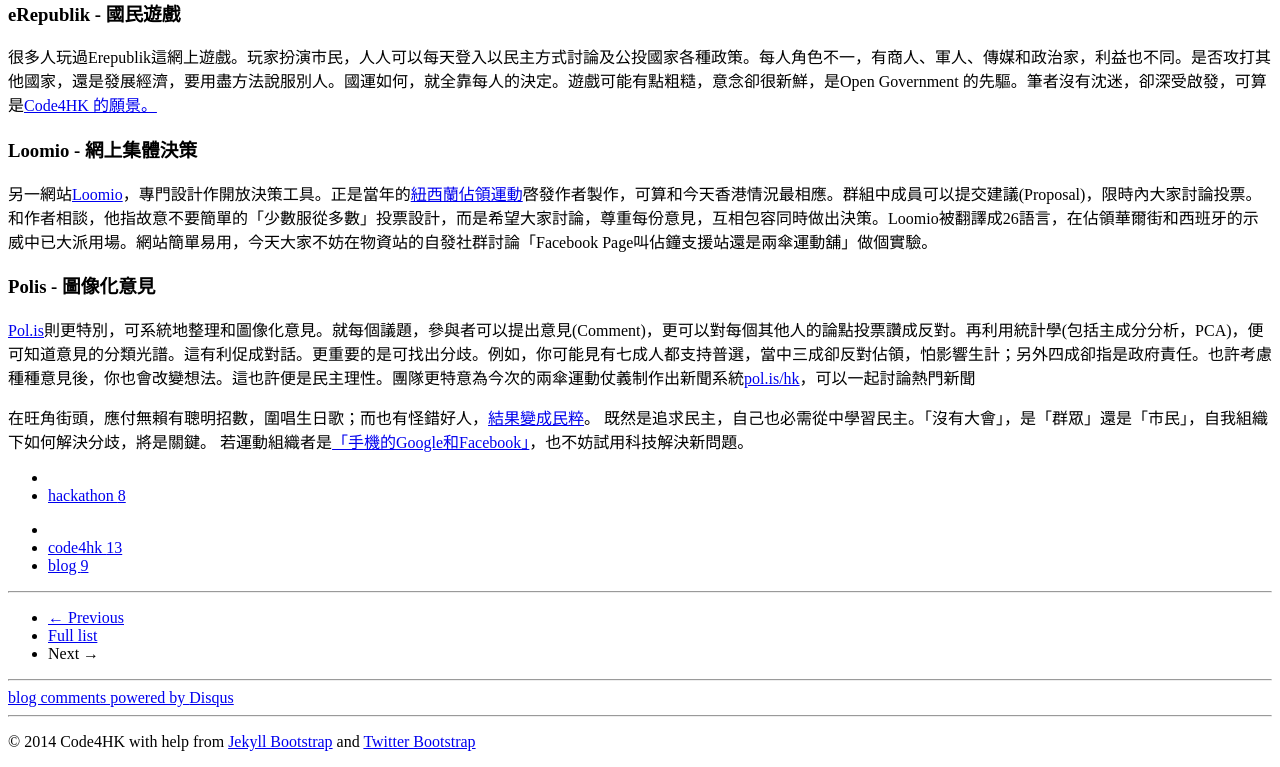
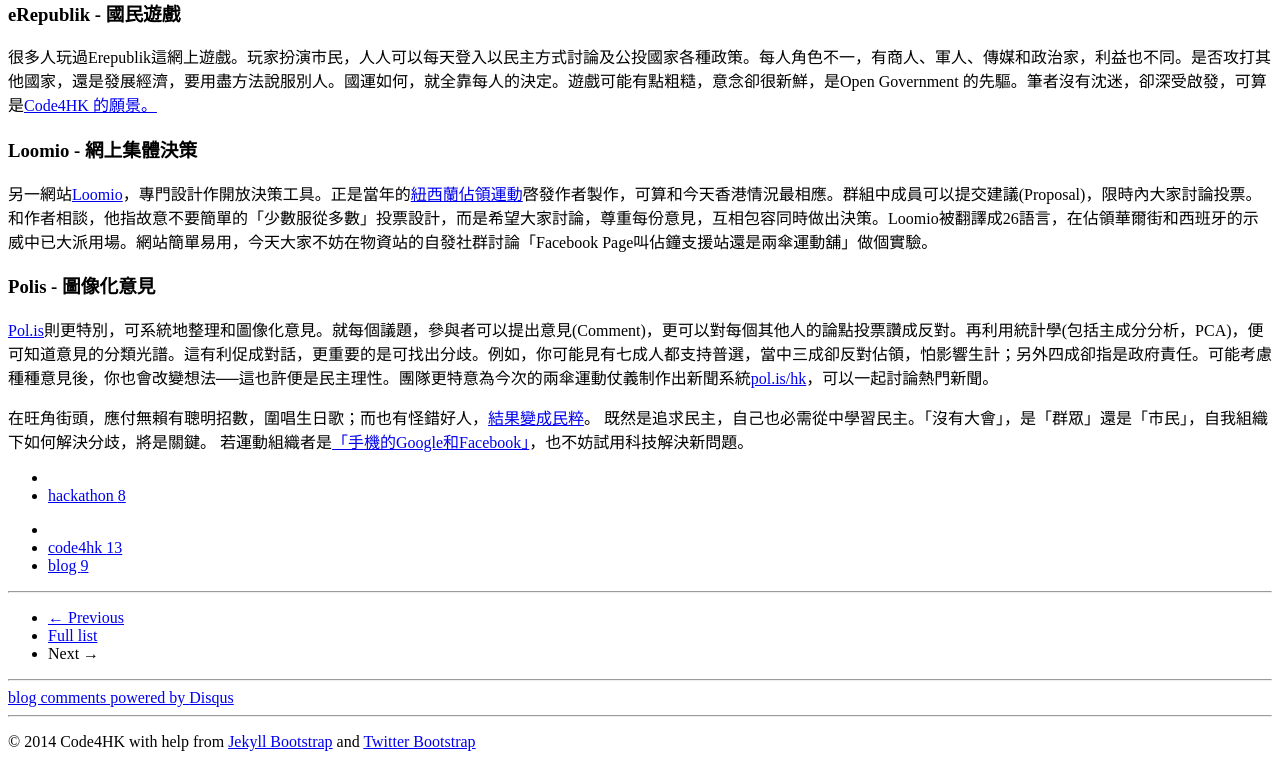
Before and after one commit to code4hk/code4hk.github.io, a Jekyll site: the page built from _posts/2014-10-08-erepublik-loomio-polis.md, in a window 1280 px wide. Shown: the part 897-1664 px from the top of the page. Built offline with Jekyll 4.4.1, drawn with Linux system fonts in a browser that asks for light colours; Markdown is read by kramdown in place of the engine named in the settings; comment, search, counter and statistics services are not loaded.

Commit message:
Update 2014-10-08-erepublik-loomio-polis.md

```diff
--- a/_posts/2014-10-08-erepublik-loomio-polis.md
+++ b/_posts/2014-10-08-erepublik-loomio-polis.md
@@ -34,7 +34,7 @@ tags : [code4hk, blog]
 另一網站[Loomio](https://www.loomio.org/)，專門設計作開放決策工具。正是當年的[紐西蘭佔領運動](https://en.wikipedia.org/wiki/Occupy_protests_in_New_Zealand)啓發作者製作，可算和今天香港情況最相應。群組中成員可以提交建議(Proposal)，限時內大家討論投票。和作者相談，他指故意不要簡單的「少數服從多數」投票設計，而是希望大家討論，尊重每份意見，互相包容同時做出決策。Loomio被翻譯成26語言，在佔領華爾街和西班牙的示威中已大派用場。網站簡單易用，今天大家不妨在物資站的自發社群討論「Facebook Page叫佔鐘支援站還是兩傘運動舖」做個實驗。
 
 ### Polis - 圖像化意見
-[Pol.is](http://pol.is)則更特別，可系統地整理和圖像化意見。就每個議題，參與者可以提出意見(Comment)，更可以對每個其他人的論點投票讚成反對。再利用統計學(包括主成分分析，PCA)，便可知道意見的分類光譜。這有利促成對話。更重要的是可找出分歧。例如，你可能見有七成人都支持普選，當中三成卻反對佔領，怕影響生計；另外四成卻指是政府責任。也許考慮種種意見後，你也會改變想法。這也許便是民主理性。團隊更特意為今次的兩傘運動仗義制作出新聞系統[pol.is/hk](http://blog.code4.hk/tutorial/2014/10/07/pol-is-hk-tutorial/)，可以一起討論熱門新聞
+[Pol.is](http://pol.is)則更特別，可系統地整理和圖像化意見。就每個議題，參與者可以提出意見(Comment)，更可以對每個其他人的論點投票讚成反對。再利用統計學(包括主成分分析，PCA)，便可知道意見的分類光譜。這有利促成對話，更重要的是可找出分歧。例如，你可能見有七成人都支持普選，當中三成卻反對佔領，怕影響生計；另外四成卻指是政府責任。可能考慮種種意見後，你也會改變想法──這也許便是民主理性。團隊更特意為今次的兩傘運動仗義制作出新聞系統[pol.is/hk](http://blog.code4.hk/tutorial/2014/10/07/pol-is-hk-tutorial/)，可以一起討論熱門新聞。
 
 
 在旺角街頭，應付無賴有聰明招數，圍唱生日歌；而也有怪錯好人，[結果變成民粹](https://www.youtube.com/watch?v=RubSzEsyFi0&feature=youtu.be)。
```
